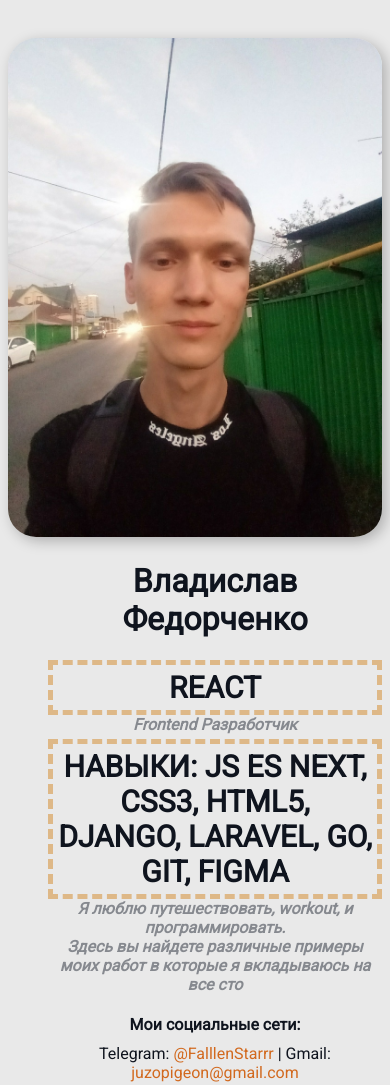
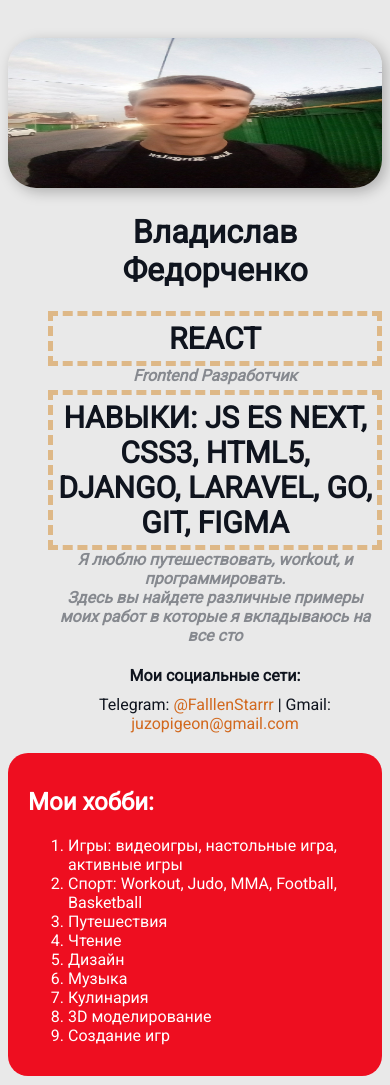
Before and after one commit to FallenStarrr/mycv-3, a plain HTML site: page index.html in a window 390 px wide. Shown: the top 1085 px of the page. Drawn offline with Linux system fonts and the light colour scheme.

Commit message:
Hshs
Sshhs

```diff
--- a/styles.css
+++ b/styles.css
@@ -65,8 +65,8 @@ a {
     text-align: center;
   }
    .avatar {
-        width: 100%;
-        max-height: 60%;
+        max-width: 100%;
+        max-height: 150px;
 }
 }
 
```
